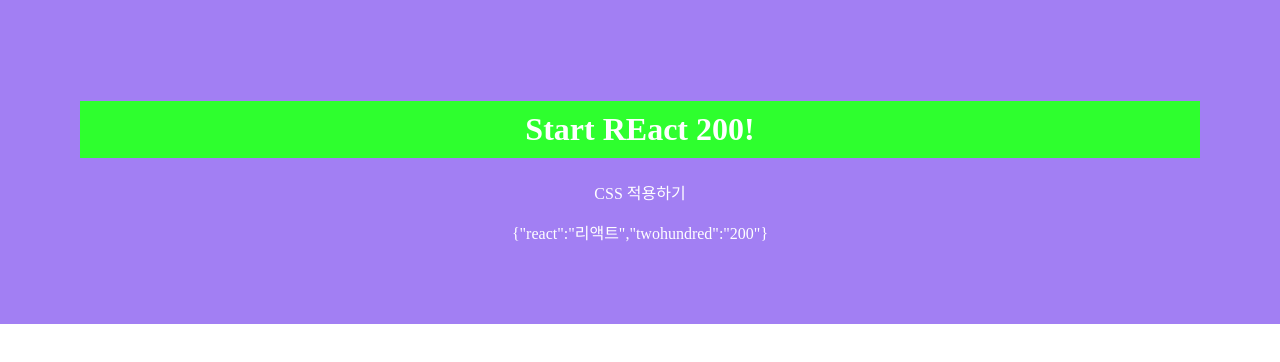
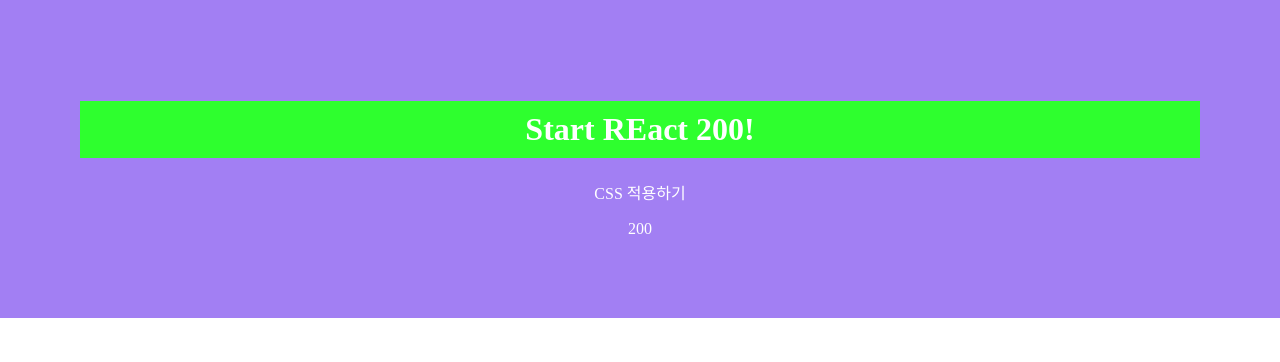
Before and after one commit to lseongmi/React-Studying, a React (Create React App) app in the folder client/: page / in a window 1280 px wide. Shown: the top 362 px of the page. Built offline with nearby package versions, Linux system fonts and the light colour scheme; the HTML template or start-up script is replaced by a standard one.

Commit message:
propsRequired

```diff
--- a/client/src/App.js
+++ b/client/src/App.js
@@ -1,13 +1,13 @@
 import React from 'react';
 import './App.css';
-import PropsObjVal from './R020_PropsObjVal';
+import PropsRequired from './R021_PropsRequired';
 
 function App() {
   return (
     <div>
       <h1>Start REact 200!</h1>
       <p>CSS 적용하기</p>
-      <PropsObjVal ObjectJson = {{react : "리액트", twohundred:"200"}}/>
+      <PropsRequired ReactNumber={200}/>
     </div>
   );
 }
--- /dev/null
+++ b/client/src/R021_PropsRequired.js
@@ -0,0 +1,23 @@
+import React, { Component } from 'react';
+import datatype from 'prop-types';
+
+class R021_PropsRequired extends Component {
+    render() {
+        let {
+            ReactString,
+            ReactNumber
+        } = this.props
+
+        return (
+            <div style = {{padding : "0px"}}>
+                {ReactString}{ReactNumber}
+            </div>
+        )
+    }
+}
+
+R021_PropsRequired.propTypes = {
+    ReactString: datatype.isRequired,
+}
+
+export default R021_PropsRequired;
```
